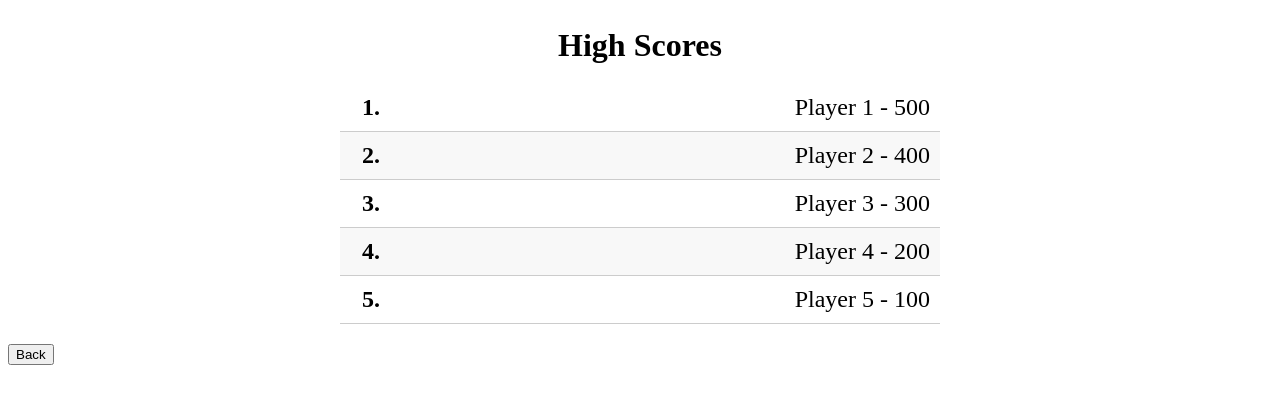
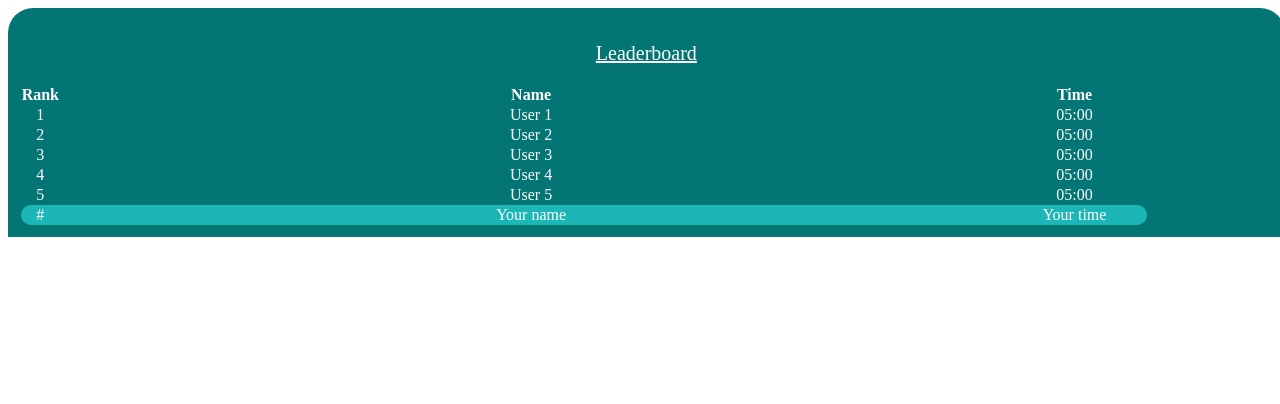
Before and after one commit to IvanVBBD/wordle, a website: page views/highscore.html in a window 1280 px wide. Drawn offline with Linux system fonts and the light colour scheme; files that its build step writes are made by us from their sources; no server answers; files whose address does not match are found by name; a web font is replaced by a local one.

Commit message:
Leaderboard

```diff
--- a/configs/config.json
+++ b/configs/config.json
@@ -2,7 +2,7 @@
     "server": {
       "port": 3000
     },
-    "database": "Driver={ODBC Driver 17 for SQL Server};Server=IVANV\\SQLEXPRESS;Database=WordleApp;Trusted_Connection=yes;",
+    "database": "Driver={ODBC Driver 17 for SQL Server};Server=JACQUESG\\SQLEXPRESS;Database=WordleApp;Trusted_Connection=yes;",
     "google": {
       "clientID": "1014783924932-cvq26bk7cd6dfmjepflgm5f5h7jjpej6.apps.googleusercontent.com",
       "clientSecret": "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",
--- a/scripts/highscorePage.js
+++ b/scripts/highscorePage.js
@@ -1,17 +1,29 @@
 const scoreBoard = document.getElementById("scoreBoard")
 const backButton = document.getElementById("backButton")
+const UserScoreRow = document.getElementById("userRow")
 const baseUrl = window.location.href.split("/").slice(0, 3).join("/");
 
 const getScore =  async () => {
     console.log(baseUrl);
+    let counter = 0;
     let data = await fetch(baseUrl + "/" + "Highscore" + "/" + "scores");
     data = await data.json();
     data = data.highscore
     data.sort((a, b) => b.score - a.score);
     data.map(x=>{
-        const newListItem = document.createElement('li');
-        newListItem.textContent = x.user_email + ' - ' + x.score
-        scoreBoard.appendChild(newListItem);
+        const newListRow= document.createElement('tr');
+        const newRankItem = document.createElement('td');
+        const newNameItem = document.createElement('td');
+        const newTimeItem = document.createElement('td');
+        counter++
+        //newListItem.textContent = x.user_email + ' - ' + x.score
+        newRankItem.textContent = counter.toString();
+        newNameItem.textContent = x.user_email ;
+        newTimeItem.textContent = "Time value" //change to time attribute later
+        newListRow.appendChild(newRankItem);
+        newListRow.appendChild(newNameItem);
+        newListRow.appendChild(newTimeItem);
+        scoreBoard.appendChild(newListRow);
     })
 
 
@@ -19,7 +31,7 @@ const getScore =  async () => {
 
 getScore();
 
-backButton.onclick = function() {
-    console.log("we in here");
-    window.location.href = baseUrl + "/Game";
-  };
+//backButton.onclick = function() {
+//  console.log("we in here");
+//    window.location.href = baseUrl + "/Game";
+// };
--- a/styling/highscore.css
+++ b/styling/highscore.css
@@ -1,47 +1,89 @@
-.highscore {
-    margin: 20px auto;
-    max-width: 600px;
-    text-align: center;
+@import url('https://fonts.cdnfonts.com/css/satoshi');
+
+
+.leaderboard {
+
+    font-family: 'Satoshi';
+    color: white;
+    height: 50%;
+    bottom: 0%;
+    width: 99%;
+    padding: 1%;
+    border-top-left-radius: 25px;
+    border-top-right-radius: 25px;
+    border-bottom: 0px;
+    background-color: #047575;
+    align-content: center;
   }
 
-  .highscore h2 {
-    font-size: 32px;
-    margin-bottom: 20px;
+.leaderboard #scoreBoard {
+  font-family: 'Satoshi';
+  color: white;
+  height: 80%;
+  bottom: 80%;
+  left: 2%;
+  width: 90%;
+  background-color: #047575;
+
+}
+
+#scoreBoard td:nth-child(1) {
+  width: 2%;
+  text-align: center;
   }
 
-  .highscore ul {
+
+#scoreBoard td:nth-child(2) {
+  width: 85%;
+  text-align: center;
+}
+
+
+#scoreBoard td:nth-child(3) {
+  width: 13%;
+  text-align: center;
+ }
+
+#userRow{
+display: flexbox;
+width: 100%;
+margin: 0px;
+border: 2px;
+border-color:#1CB6B6;
+background-color: #1CB6B6;
+}
+
+#scoreBoard tr:nth-child(7) td:nth-child(1) {
+  border-top-left-radius: 10px;
+  border-bottom-left-radius: 10px;
+}
+
+#scoreBoard tr:nth-child(7) td:nth-child(3) {
+  border-top-right-radius: 10px;
+  border-bottom-right-radius: 10px;
+}
+
+
+.leaderboard h2 {
+    font-style: normal;
+    text-align: center;
+    padding-top: 5px;
+    padding-bottom: 3px;
+    font-weight: 300;
+    font-size: 20px;
+    color: white;
+    text-decoration: underline;
+    text-decoration-thickness: 2px;
+  }
+
+
+  /* .leaderboard ul {
     list-style: none;
     margin: 0;
     padding: 0;
-  }
+  } */
 
-  .highscore li {
-    display: flex;
-    justify-content: space-between;
-    align-items: center;
-    padding: 10px;
-    border-bottom: 1px solid #ccc;
-    font-size: 24px;
-    transition: background-color 0.2s ease-in-out;
-  }
-
-  .highscore li:nth-child(even) {
-    background-color: #f8f8f8;
-  }
-
-  .highscore li:hover {
-    background-color: #ddd;
-  }
-
-  .highscore li span {
-    display: inline-block;
-    width: 30px;
-    text-align: right;
-    margin-right: 10px;
-    font-weight: bold;
-  }
-
-  .highscore-button {
+ /* .leaderboard-button {
     background-color: #252525;
     color: #ffffff;
     padding: 10px 20px;
@@ -53,6 +95,6 @@
     transition: background-color 0.3s ease;
   }
 
-  .highscore-button:hover {
+  .leaderboard-button:hover {
     background-color: #555555;
-  }
+  } */
--- a/views/highscore.html
+++ b/views/highscore.html
@@ -8,20 +8,56 @@
 </head>
 <body>
 	<main>
-		<section class="highscore">
-			<h2>High Scores</h2>
-			<ul id="scoreBoard">
-			  <li><span>1.</span> Player 1 - 500</li>
-			  <li><span>2.</span> Player 2 - 400</li>
-			  <li><span>3.</span> Player 3 - 300</li>
-			  <li><span>4.</span> Player 4 - 200</li>
-			  <li><span>5.</span> Player 5 - 100</li>
-			</ul>
+		<section class="leaderboard">
+			<h2>Leaderboard</h2>
+			<table id="scoreBoard" cellspacing = "0">
+				<tr>
+			  	<th id="rankColumn">Rank</th>
+			  	<th id="nameColumn">Name</th>
+			 	<th id="timeColumn">Time</th>
+				</tr>
+
+				<tr>
+					<td>1</td>
+					<td>User 1</td>
+					<td>05:00</td>
+				</tr>
+				<tr>
+					<td>2</td>
+					<td>User 2</td>
+					<td>05:00</td>
+				</tr>
+				<tr>
+					<td>3</td>
+					<td>User 3</td>
+					<td>05:00</td>
+				</tr>
+				<tr>
+					<td>4</td>
+					<td>User 4</td>
+					<td>05:00</td>
+				</tr>
+				<tr>
+					<td>5</td>
+					<td>User 5</td>
+					<td>05:00</td>
+				</tr>
+
+				<tr id="userRow">
+					<td>#</td>
+					<td>Your name</td>
+					<td>Your time</td>
+				</tr>
+
+			</section>
+			</table>
+
 		  </section>
-		  <section>
+		 <!--
+		<section>
 			<button id="backButton">Back</button>
-		  </section>
-
+		</section>
+		   -->
 	</main>
 </body>
 <script src="./highscorePage.js"></script>
```
